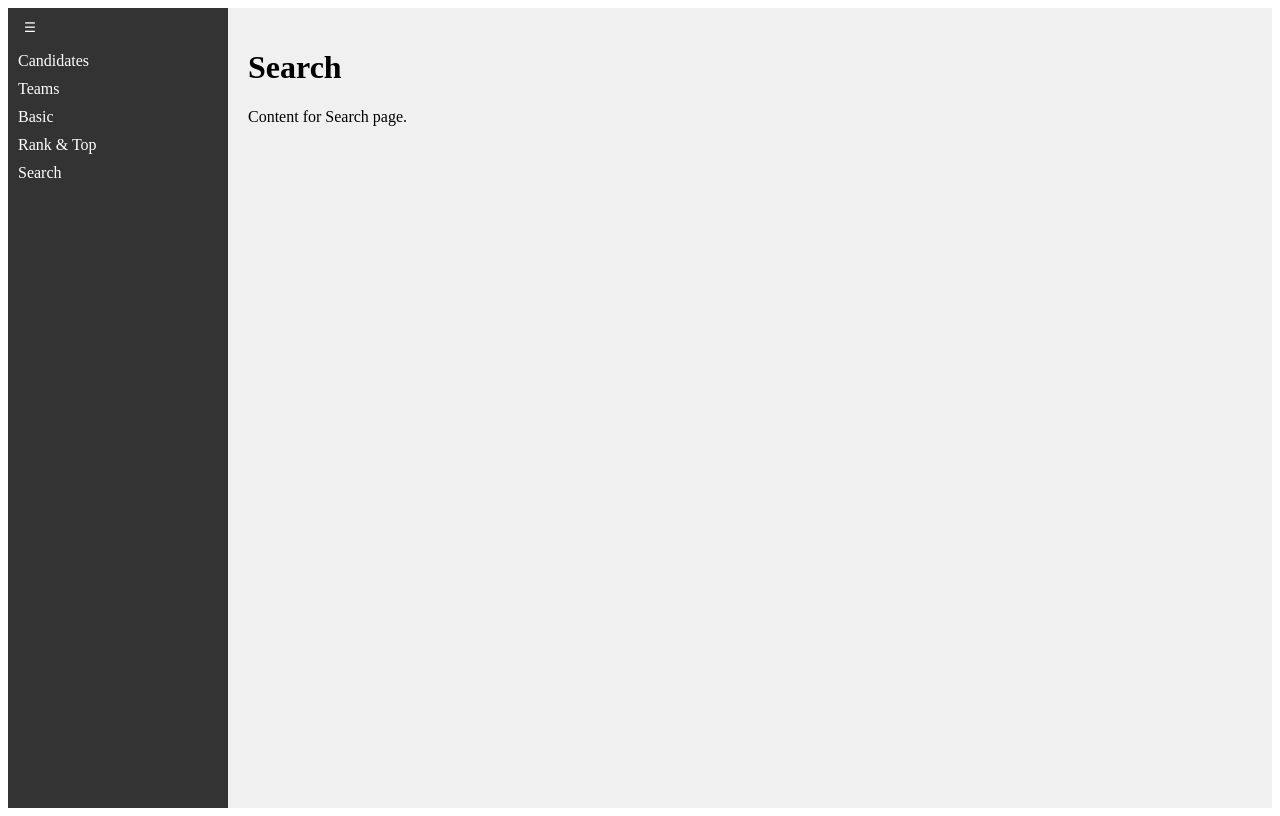
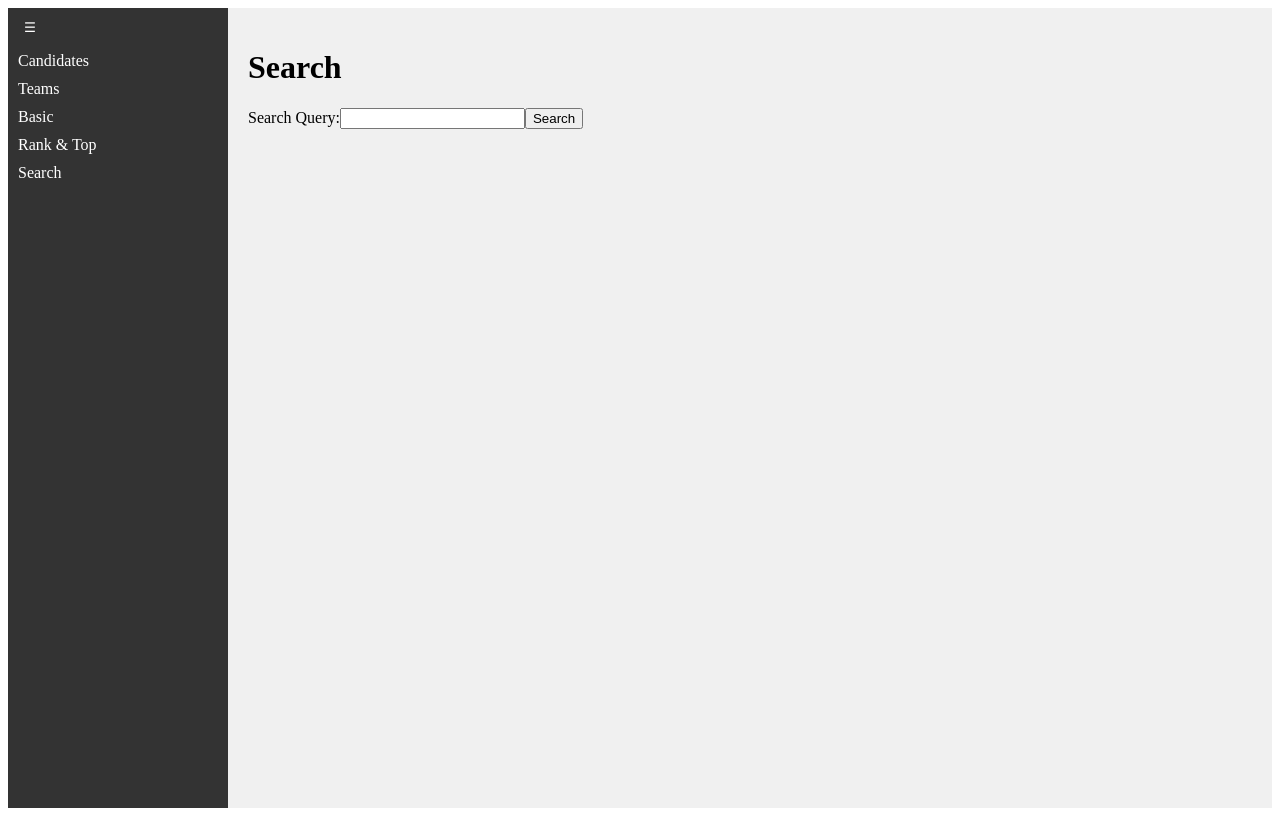
Before and after one commit to Javadamkd/art-fest-management, a Next.js app: page /search in a window 1280 px wide. Built offline with nearby package versions, Linux system fonts and the light colour scheme.

Commit message:
Update search.js

```diff
--- a/pages/search.js
+++ b/pages/search.js
@@ -1,11 +1,17 @@
-// pages/search.js
 import Layout from '../components/Layout';
 
 export default function Search() {
   return (
     <Layout>
       <h1>Search</h1>
-      <p>Content for Search page.</p>
+      <form>
+        <label>
+          Search Query:
+          <input type="text" name="query" />
+        </label>
+        <button type="submit">Search</button>
+      </form>
+      {/* Add more form fields and functionalities as needed */}
     </Layout>
   );
 }
```
